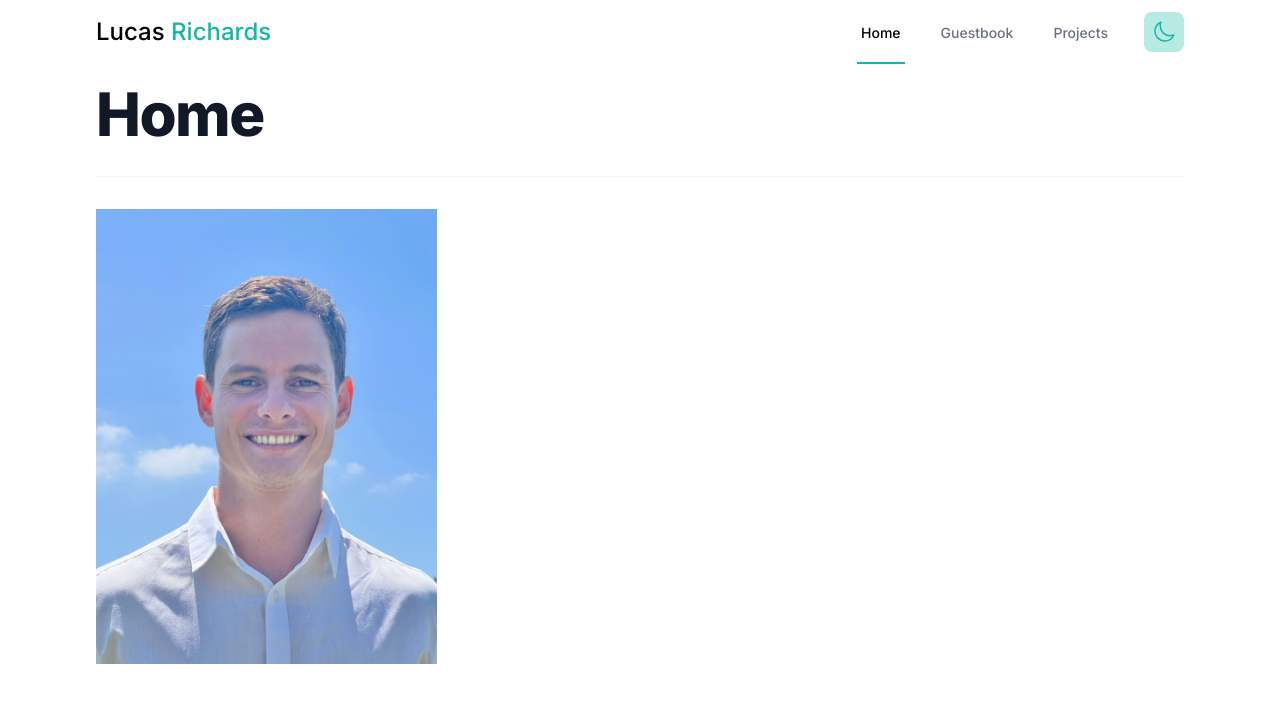
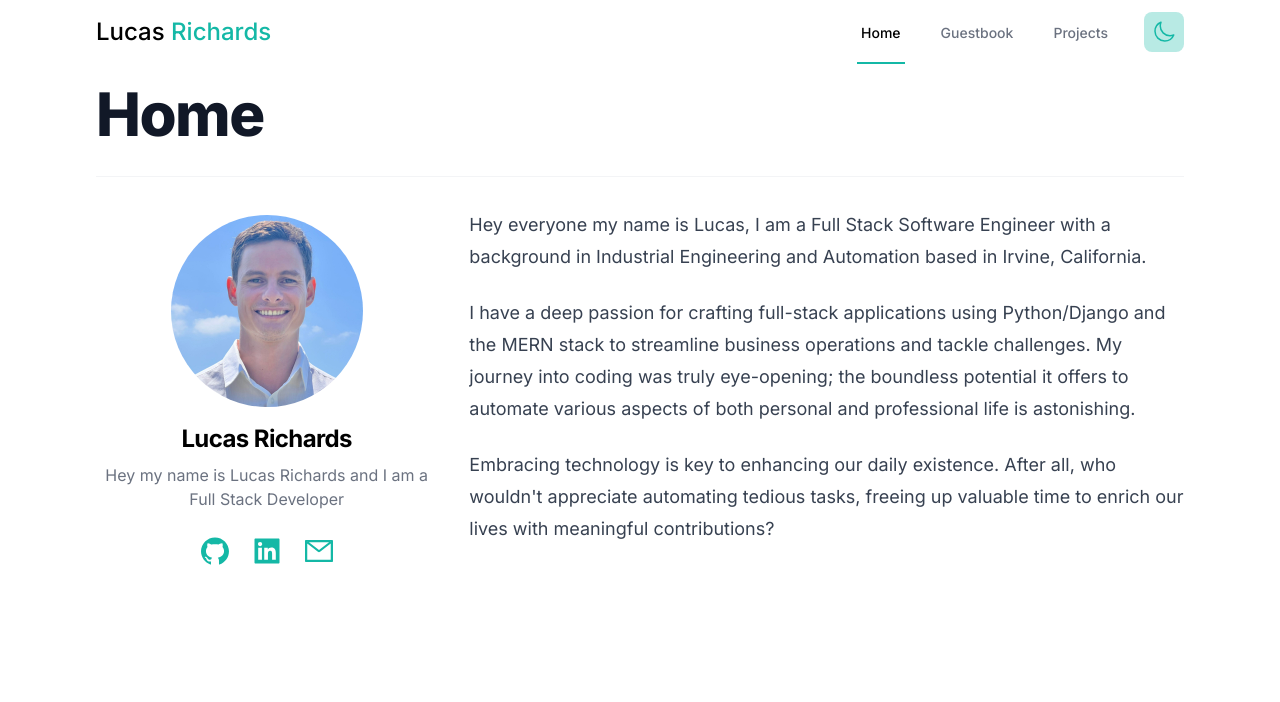
Before and after one commit to lucas-richards/westridgeApp-frontEnd, a Next.js app: page / in a window 1280 px wide. Shown: the top 702 px of the page. Built offline with nearby package versions, Linux system fonts and the light colour scheme.

Commit message:
finish home page

```diff
--- a/app/page.tsx
+++ b/app/page.tsx
@@ -3,6 +3,7 @@
 
 
 export default function Home() {
+
   return (
     <div className='divide-y divide-gray-100 dark:divide-gray-700'>
       <div className='space-y-2 pt-5 pb-8 md:space-x-5'>
@@ -14,10 +15,61 @@
       </div>
       <div className='items-center space-y-2 xl:grid xl:grid-cols-3 xl:gap-x-8 xl:space-y-0'>
         <div className='flex flex-col items-center pt-8'>
-          <Image src={Pic} alt='Picture of Lucas Richards' />
-
+          <Image
+            src={Pic}
+            alt='Picture of Lucas Richards'
+            className='h-48 w-48 rounded-full object-cover'
+          />
+          <h3 className='pt-4 pb-2 text-2xl font-bold leading-8 tracking-tight'>
+            Lucas Richards
+          </h3>
+          <p className='text-gray-500 dark:text-gray-300 text-center'>
+            Hey my name is Lucas Richards and I am a Full Stack Developer
+          </p>
+          <div className='flex space-x-5 pt-6'>
+            <a href="https://github.com/lucas-richards" target='_blank'>
+                <svg
+                  viewBox="0 0 1024 1024"
+                  fill="currentColor"
+                  className='w-8 h-8 text-teal-500 hover:text-teal-600'
+                >
+                <path d="M511.6 76.3C264.3 76.2 64 276.4 64 523.5 64 718.9 189.3 885 363.8 946c23.5 5.9 19.9-10.8 19.9-22.2v-77.5c-135.7 15.9-141.2-73.9-150.3-88.9C215 726 171.5 718 184.5 703c30.9-15.9 62.4 4 98.9 57.9 26.4 39.1 77.9 32.5 104 26 5.7-23.5 17.9-44.5 34.7-60.8-140.6-25.2-199.2-111-199.2-213 0-49.5 16.3-95 48.3-131.7-20.4-60.5 1.9-112.3 4.9-120 58.1-5.2 118.5 41.6 123.2 45.3 33-8.9 70.7-13.6 112.9-13.6 42.4 0 80.2 4.9 113.5 13.9 11.3-8.6 67.3-48.8 121.3-43.9 2.9 7.7 24.7 58.3 5.5 118 32.4 36.8 48.9 82.7 48.9 132.3 0 102.2-59 188.1-200 212.9a127.5 127.5 0 0138.1 91v112.5c.8 9 0 17.9 15 17.9 177.1-59.7 304.6-227 304.6-424.1 0-247.2-200.4-447.3-447.5-447.3z" />
+              </svg>
+            </a>
+            <a href="https://www.linkedin.com/in/lucas-richards19/" target='_blank'>
+              <svg
+                viewBox="0 0 1024 1024"
+                fill="currentColor"
+                className='w-8 h-8 text-teal-500 hover:text-teal-600'
+              >
+                <path d="M880 112H144c-17.7 0-32 14.3-32 32v736c0 17.7 14.3 32 32 32h736c17.7 0 32-14.3 32-32V144c0-17.7-14.3-32-32-32zM349.3 793.7H230.6V411.9h118.7v381.8zm-59.3-434a68.8 68.8 0 1168.8-68.8c-.1 38-30.9 68.8-68.8 68.8zm503.7 434H675.1V608c0-44.3-.8-101.2-61.7-101.2-61.7 0-71.2 48.2-71.2 98v188.9H423.7V411.9h113.8v52.2h1.6c15.8-30 54.5-61.7 112.3-61.7 120.2 0 142.3 79.1 142.3 181.9v209.4z" />
+              </svg>
+            </a>
+            <a
+              href="mailto:lucasandrewrichards@gmail.com"
+              target='_blank'
+            >
+            <svg
+              viewBox="0 0 1024 1024"
+              fill="currentColor"
+              className='w-8 h-8 text-teal-500 hover:text-teal-600'
+            >
+              <path d="M928 160H96c-17.7 0-32 14.3-32 32v640c0 17.7 14.3 32 32 32h832c17.7 0 32-14.3 32-32V192c0-17.7-14.3-32-32-32zm-40 110.8V792H136V270.8l-27.6-21.5 39.3-50.5 42.8 33.3h643.1l42.8-33.3 39.3 50.5-27.7 21.5zM833.6 232L512 482 190.4 232l-42.8-33.3-39.3 50.5 27.6 21.5 341.6 265.6a55.99 55.99 0 0068.7 0L888 270.8l27.6-21.5-39.3-50.5-42.7 33.2z" />
+            </svg>
+            </a>
+          </div>
         </div>
-
+        <div className='prose max-w-none prose-lg pt-8 pb-7 dark:prose-invert xl:col-span-2'>
+          <p>
+            Hey everyone my name is Lucas, I am a Full Stack Software Engineer with a background in Industrial Engineering and Automation based in Irvine, California.
+          </p>
+          <p>
+            I have a deep passion for crafting full-stack applications using Python/Django and the MERN stack to streamline business operations and tackle challenges. My journey into coding was truly eye-opening; the boundless potential it offers to automate various aspects of both personal and professional life is astonishing.
+          </p>
+          <p>
+            Embracing technology is key to enhancing our daily existence. After all, who wouldn't appreciate automating tedious tasks, freeing up valuable time to enrich our lives with meaningful contributions?
+          </p>
+        </div>
       </div>
 
     </div>
```
